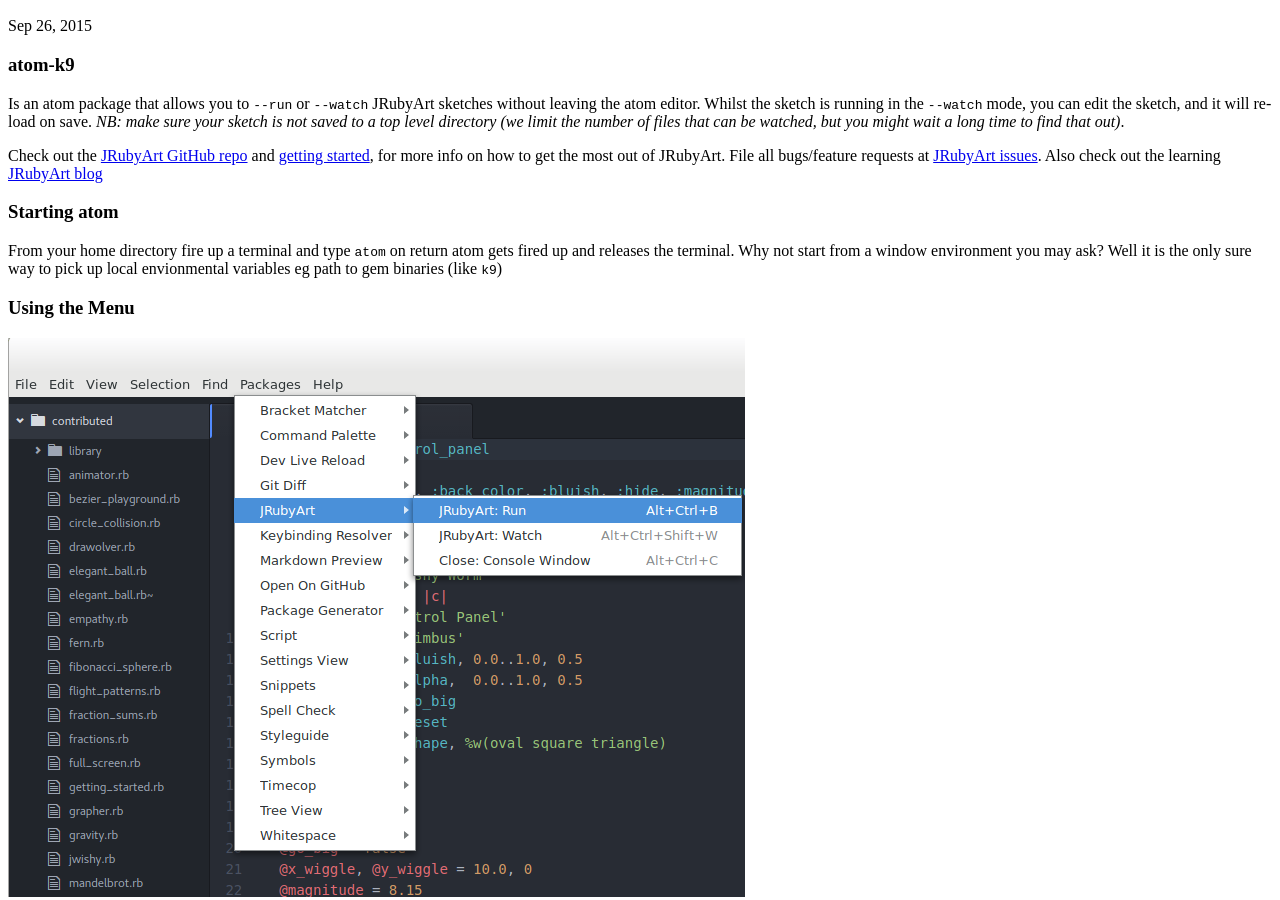
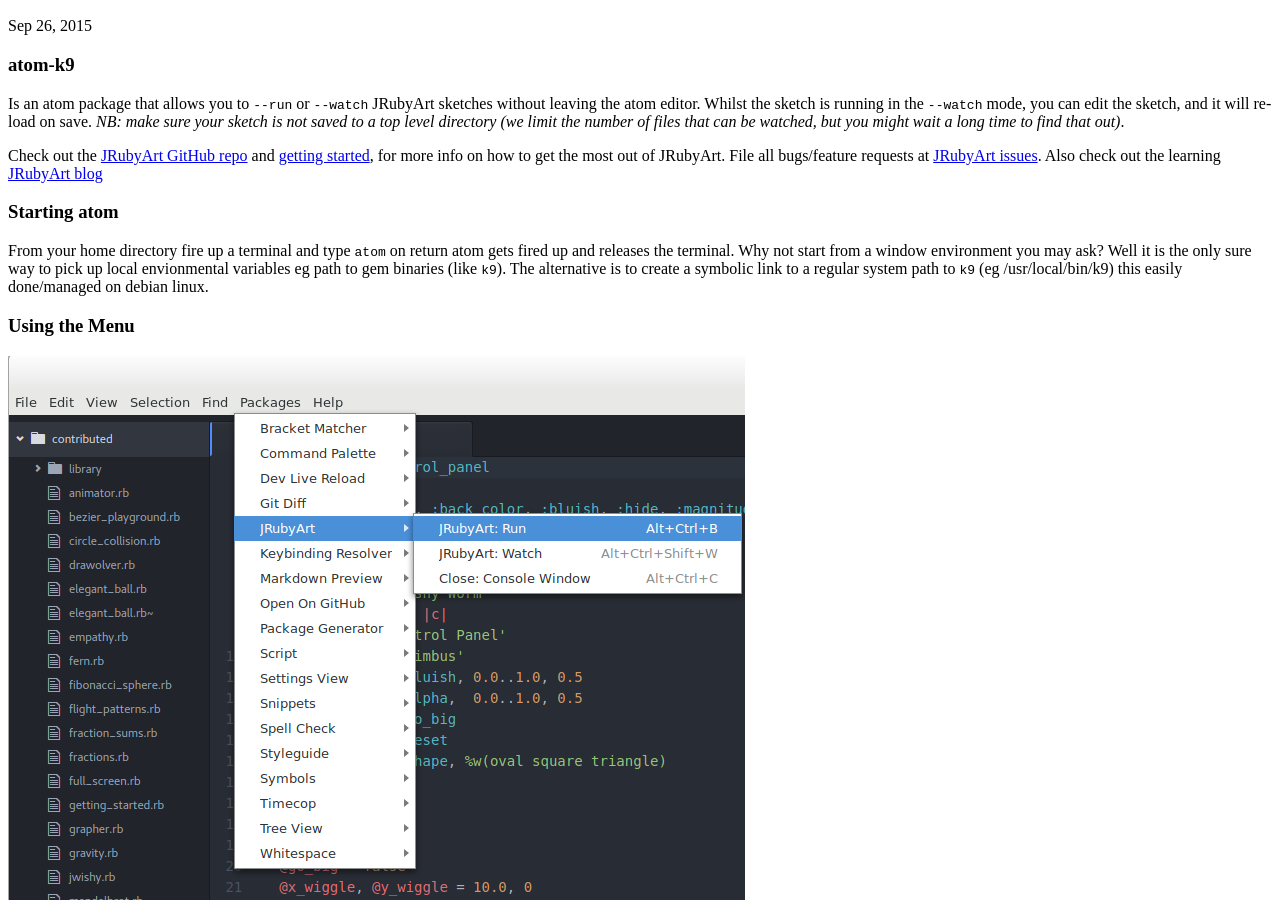
Before and after one commit to ruby-processing/atom-k9, a Jekyll site: the page built from _posts/2016-08-27-welcome.md, in a window 1280 px wide and 900 px high, scrolled down 1164 px. Built offline with Jekyll 4.4.1, drawn with Linux system fonts in a browser that asks for light colours.

Commit message:
link alternative

```diff
--- a/_posts/2016-08-27-welcome.md
+++ b/_posts/2016-08-27-welcome.md
@@ -12,7 +12,7 @@ Check out the [JRubyArt GitHub repo][repo] and [getting started][started], for m
 
 ### Starting atom ###
 
-From your home directory fire up a terminal and type `atom` on return atom gets fired up and releases the terminal. Why not start from a window environment you may ask? Well it is the only sure way to pick up local envionmental variables eg path to gem binaries (like `k9`)
+From your home directory fire up a terminal and type `atom` on return atom gets fired up and releases the terminal. Why not start from a window environment you may ask? Well it is the only sure way to pick up local envionmental variables eg path to gem binaries (like `k9`). The alternative is to create a symbolic link to a regular system path to `k9` (eg /usr/local/bin/k9) this easily done/managed on debian linux.
 
 ### Using the Menu ###
 
```
